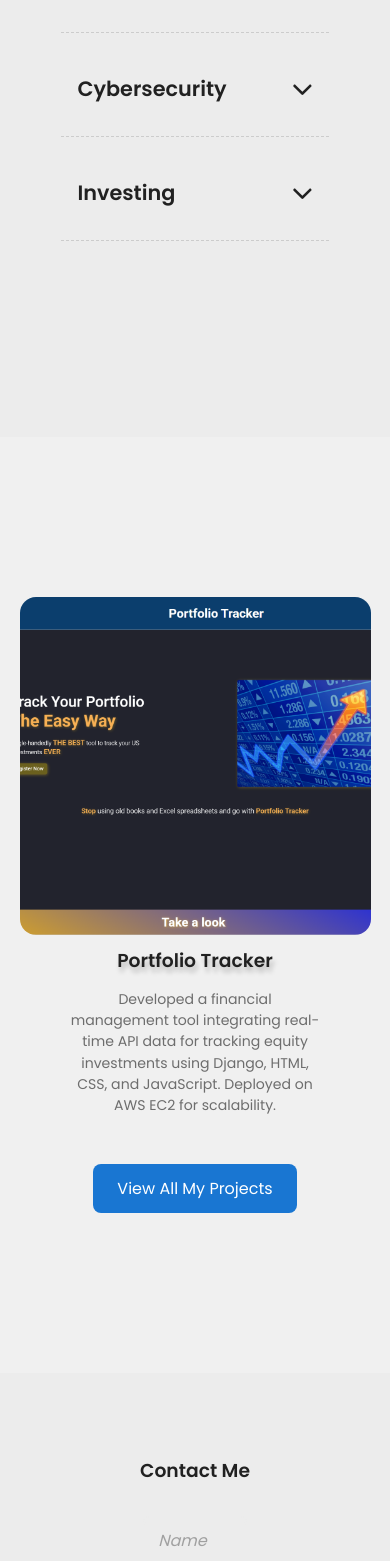
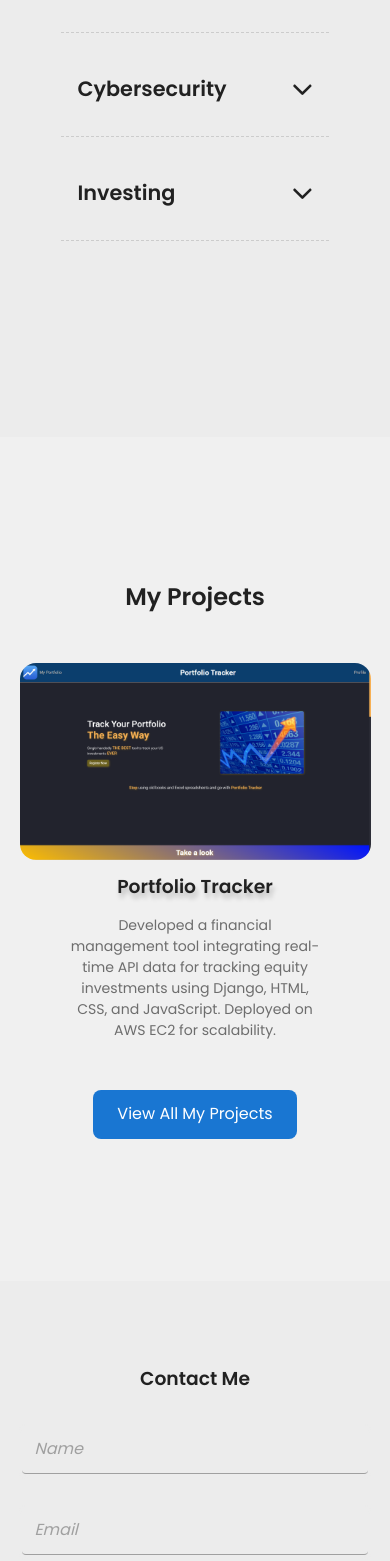
Before and after one commit to georgifudulov/personal_website, a React (Vite) app: page / in a window 390 px wide. Shown: the part 2327-3888 px from the top of the page. Built offline with nearby package versions, Linux system fonts and the light colour scheme.

Commit message:
Made Projects and ContactForm responsive design

```diff
--- a/src/componets/Projects.jsx
+++ b/src/componets/Projects.jsx
@@ -20,6 +20,7 @@ export default function Projects() {
   return (
     <section id="projects" className="wrapper">
       <div className="wrapper projects-content">
+        <h3 className="projects-heading">My Projects</h3>
         {projectData.map((item, index) => (
           <FadeInWrapper>
             <ProjectItem
--- a/src/styles/ContactForm.css
+++ b/src/styles/ContactForm.css
@@ -39,6 +39,7 @@ input {
     box-shadow 0.3s ease;
   border-radius: 0.25rem;
   width: 25vw;
+  width: 100%;
 }
 
 input:focus {
@@ -121,8 +122,29 @@ button.form-btn:hover {
   box-shadow: 0 2px 6px rgba(56, 142, 60, 0.2);
 }
 
-@media (max-width: 600px) {
+@media (max-width: 700px) {
+  #contacts {
+    padding: 1rem 1.4rem;
+  }
+
+  form.contact-form {
+    align-items: flex-start;
+  }
+
   .grid {
     grid-template-columns: 1fr;
+    width: 100%;
+  }
+
+  textarea {
+    width: 100%;
+  }
+
+  input {
+    width: 100%;
+  }
+
+  button.form-btn {
+    width: 100%;
   }
 }
--- a/src/styles/ProjectItem.css
+++ b/src/styles/ProjectItem.css
@@ -56,3 +56,9 @@ a.project:hover .project-img-container {
   box-shadow: 0 0 25px 5px rgba(25, 118, 210, 0.6);
   transition: box-shadow 0.3s ease;
 }
+
+@media (max-width: 700px) {
+  .project-img-container {
+    height: auto;
+  }
+}
--- a/src/styles/Projects.css
+++ b/src/styles/Projects.css
@@ -34,3 +34,14 @@
   cursor: pointer;
   box-shadow: 0 0 25px 5px rgba(25, 118, 210, 0.6);
 }
+
+h3.projects-heading {
+  color: inherit;
+  font-size: 1.5rem;
+}
+
+@media (max-width: 700px) {
+  #projects {
+    padding: 0;
+  }
+}
--- a/src/styles/WhatIDo.css
+++ b/src/styles/WhatIDo.css
@@ -98,7 +98,6 @@ p.text {
 
 .title {
   display: flex;
-  flex: 1;
   justify-content: space-between;
   align-items: center;
   font-size: 1.4rem;
```
